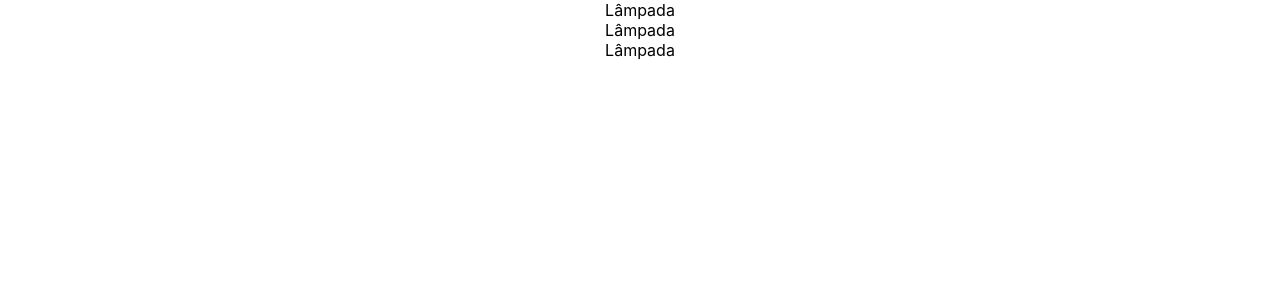
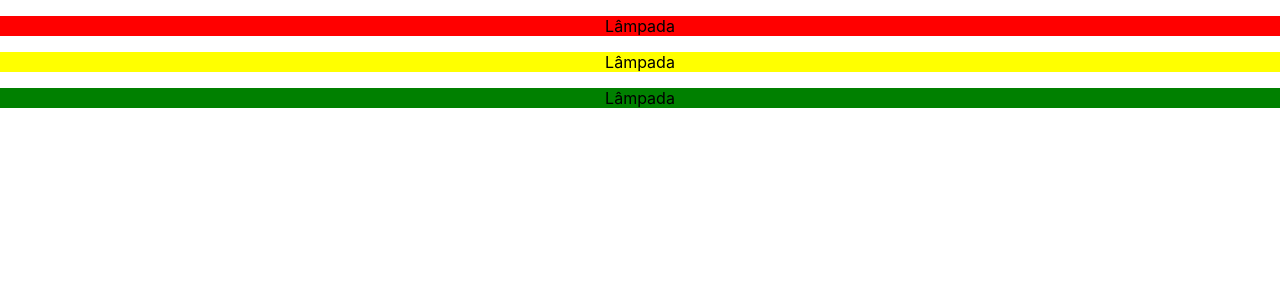
Before and after one commit to dududachary/react-semaforo, a React app: page / in a window 1280 px wide. Shown: the top 300 px of the page. Built offline with nearby package versions, Linux system fonts and the light colour scheme.

Commit message:
Colorido as lâmpadas com css

```diff
--- a/src/app.css
+++ b/src/app.css
@@ -15,3 +15,15 @@ code {
 .App {
   text-align: center;
 }
+
+.vermelho {
+  background: red;
+}
+
+.amarelo {
+  background: yellow;
+}
+
+.verde {
+  background: green;
+}
--- a/src/lampada.jsx
+++ b/src/lampada.jsx
@@ -5,8 +5,8 @@ import './app.css';
 class Lampada extends React.Component {
   render () {
     return (
-      <div>
-        Lâmpada
+      <div class={this.props.cor}>
+       <p>Lâmpada</p>
       </div>
     )
   }
--- a/src/semaforo.jsx
+++ b/src/semaforo.jsx
@@ -7,9 +7,9 @@ class Semaforo extends React.Component {
   render () {
     return (
       <div>
-        <Lampada cor='Vermelho'/>
-        <Lampada cor='Amarelo'/>
-        <Lampada cor='Verde'/>
+        <Lampada cor='vermelho' estado='0'/>
+        <Lampada cor='amarelo' estado='0'/>
+        <Lampada cor='verde' estado='0'/>
       </div>
     )
   }
```
